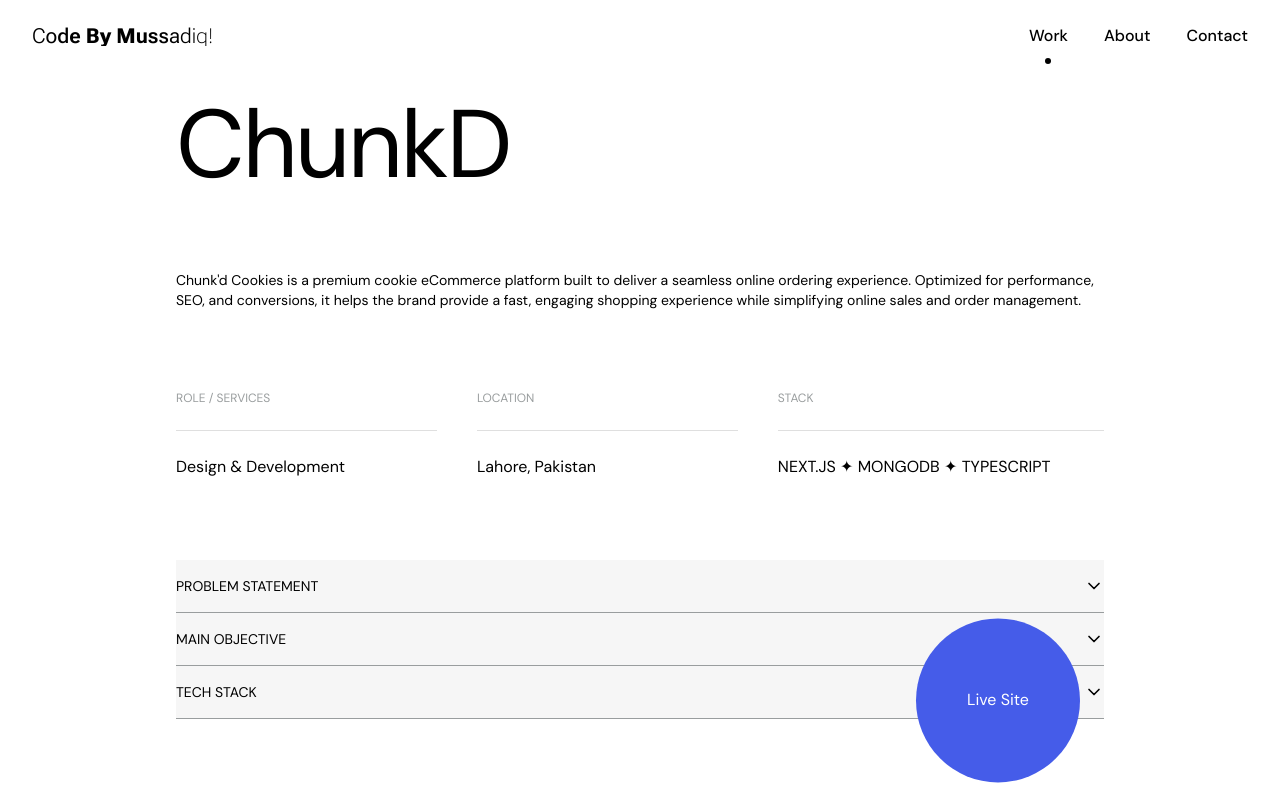
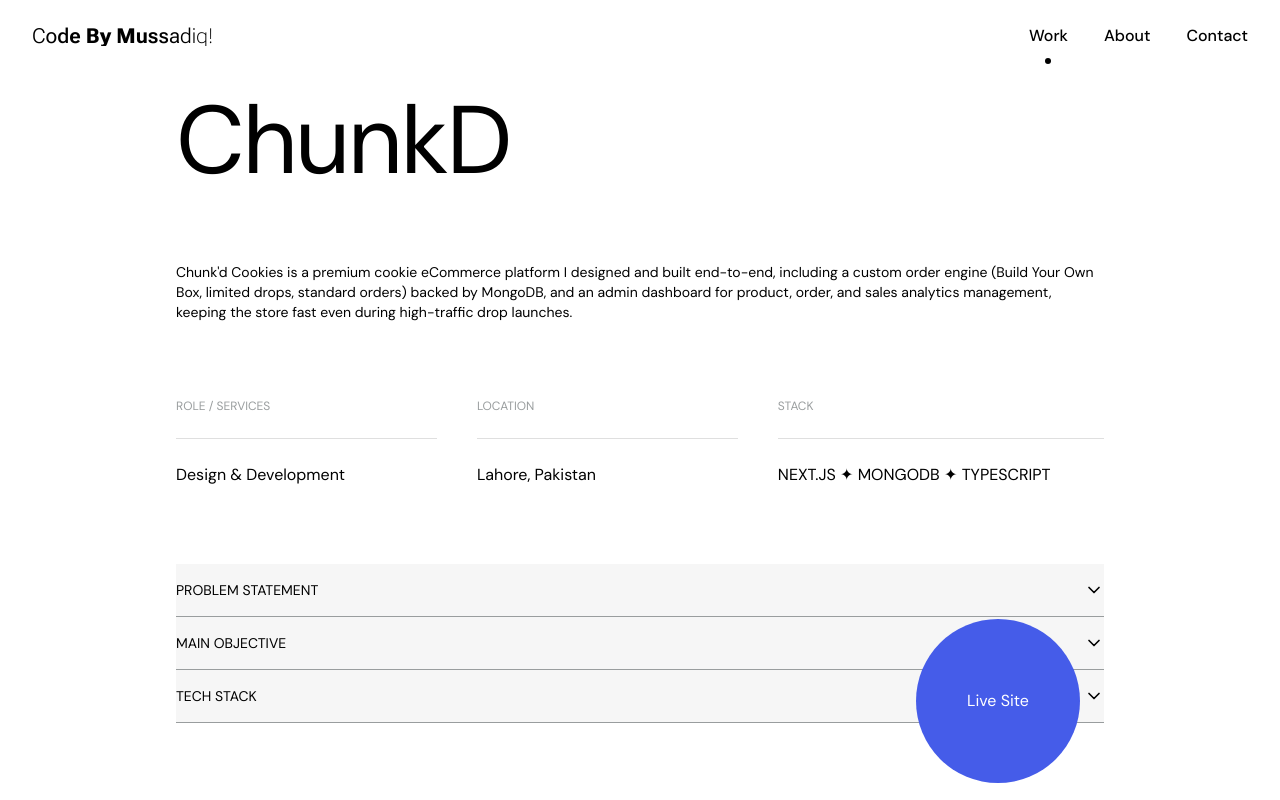
Before and after one commit to mussadiqkhan6886/portfolionew, a Next.js app: page /work/chunkd in a window 1280 px wide. Shown: the top 800 px of the page. Built offline with nearby package versions, Linux system fonts and the light colour scheme.

Commit message:
added skill set to fix error

```diff
--- a/app/work/[slug]/page.tsx
+++ b/app/work/[slug]/page.tsx
@@ -16,7 +16,7 @@
     params: Promise<{slug: string}>
 }
 
-export const generateStaticParams = async () => {
+export const generateStaticParams = () => {
   return projects.map(item => ({
      slug: item.link
   }))
--- a/constants/index.ts
+++ b/constants/index.ts
@@ -25,9 +25,9 @@
     stack: "NEXT.JS ✦ MONGODB ✦ TYPESCRIPT",
     skillSet: ["nextjs", "mongodb", "cloudinary"],
     description:
-      "Chunk'd Cookies is a premium cookie eCommerce platform built to deliver a seamless online ordering experience. Optimized for performance, SEO, and conversions, it helps the brand provide a fast, engaging shopping experience while simplifying online sales and order management.",
+      "Chunk'd Cookies is a premium cookie eCommerce platform I designed and built end-to-end, including a custom order engine (Build Your Own Box, limited drops, standard orders) backed by MongoDB, and an admin dashboard for product, order, and sales analytics management, keeping the store fast even during high-traffic drop launches.",
     problemStatement:
-      "The client wanted a bold, premium cookie brand experience inspired by the energy of Apple and Crumbl clean, modern, and visually engaging. Beyond aesthetics, they needed a flexible ordering system supporting Build Your Own Box, Pre-Order Drops, Standard Orders, and Deals, along with a custom admin dashboard to manage products, orders, and business analytics efficiently.",
+      "The client wanted a bold, premium cookie brand experience inspired by the energy of Apple and Crumbl — clean, modern, and visually engaging. Beyond aesthetics, they needed a flexible ordering system supporting Build Your Own Box, Pre-Order Drops, Standard Orders, and Deals, along with a custom admin dashboard to manage products, orders, and business analytics efficiently, all without lag during high-demand drop events.",
     mainObjective:
       "Give a fast-growing cookie brand a self-serve storefront that can handle limited drops, custom box building, and daily order volume without slowing down or breaking under traffic spikes, while giving the owner full control over products and sales data.",
     features: [
@@ -36,14 +36,11 @@
       "Multiple Order Flows",
       "Dynamic Cart & Checkout",
       "Pickup & Delivery",
-      "Admin Dashboard",
-      "Sales Analytics",
-      "SEO Optimized",
-      "Mobile First",
-      "High Performance",
-      "Product Management",
-      "ISR for Product Pages",
-      "Image Optimization (Next/Image + CDN)",
+      "Admin Dashboard with Sales Analytics",
+      "Technical SEO — schema markup, sitemap, meta optimization ([X]% organic traffic growth / ranked for [keyword])",
+      "Mobile First, ISR-Driven Product Pages",
+      "Lighthouse Performance Score: [X]/100",
+      "Image Optimization (Next/Image + Cloudinary CDN)",
     ],
     live: "www.chunkdpk.com",
     hero: "/projects/chunkd/hero.mp4",
@@ -66,9 +63,10 @@
     thumbnail: "/projects/zevora/zevoraMain.png",
     link: "zevora",
     location: "Lahore, Pakistan",
+    skillSet: ["nextjs", "mongodb", "cloudinary"],
     stack: "NEXT.JS ✦ MONGODB ✦ TYPESCRIPT ",
     description:
-      "Zevora Official is a full-featured luxury accessories store selling watches, jewelry sets, rings, bracelets, perfumes and bags. The site was engineered for direct-to-consumer conversion, combining a premium visual identity with COD checkout, and a scalable multi-category catalog with full technical & On Page SEO.",
+      "Zevora Official is a full-featured luxury accessories store I built and optimized for search from the ground up — six-plus product categories, COD checkout, and a scalable catalog engineered to compete with established local jewelry sellers with zero ad spend. I handled full technical and on-page SEO: structured data for every product and category, keyword-mapped city and product landing pages, and Core Web Vitals optimization to earn organic rankings in a highly competitive niche.",
     problemStatement:
       "The brand needed to compete with established jewelry and watch sellers in Pakistan without a large marketing budget. They lacked a platform that could present dozens of SKUs across six+ categories in a way that felt premium rather than generic, while still ranking on Google for highly competitive local search terms and converting cash-on-delivery shoppers who are wary of buying accessories sight-unseen online.",
     mainObjective:
@@ -79,13 +77,11 @@
       "Hot Sellers Section",
       "Cash on Delivery Checkout",
       "Deals & Bundles Engine",
-      "Customer Reviews / Testimonials",
-      "FAQ & Support Pages",
-      "Heavy Local SEO (city + product keyword targeting)",
+      "Local SEO — city + product keyword targeting, ranked page 1 for [X] terms",
+      "Structured Data (Product, Breadcrumb, Organization schema)",
       "ISR for Product & Collection Pages",
+      "Lighthouse Performance Score: [X]/100",
       "Cloudinary-based Media Delivery",
-      "Mobile-First Responsive Design",
-      "High Lighthouse Performance Score",
     ],
     live: "www.zevoraofficial.com",
     hero: "/projects/zevora/hero.mp4",
@@ -108,9 +104,10 @@
     thumbnail: "/projects/truehorizon/truehorizonMain.png",
     link: "truehorizon",
     location: "United Kingdom",
+    skillSet: ["nextjs", "mongodb", "cloudinary"],
     stack: "NEXT.JS ✦ TYPESCRIPT ✦ FRAMER MOTION ✦ GSAP",
     description:
-      "True Horizon is an agency website for an AI automation and web development consultancy. It showcases services like workflow automation, AI voice agents, sales automation, and website development through interactive, animated product mock-ups rather than static screenshots, positioning the agency as builders rather than advisors.",
+      "True Horizon is an agency site I built for an AI automation consultancy, using GSAP and Framer Motion to build interactive, working mock-ups of their dashboards and voice agents instead of static screenshots — so visitors experience the product rather than read about it. I engineered the animation sequences to stay performant on scroll (no jank on load-heavy interactive sections) while keeping first-contentful-paint fast via server-side rendering.",
     problemStatement:
       "AI consulting agencies typically rely on generic slide-style websites that make abstract promises. The client needed a site that could visually prove what their automations, dashboards, and voice agents actually look like in action, build trust with skeptical business owners, and convert visitors into booked discovery calls, all while explaining a fairly technical service in a way non-technical founders could immediately understand.",
     mainObjective:
@@ -122,10 +119,10 @@
       "Case Study with Measurable Impact Metrics",
       "Tiered Pricing Section",
       "Call Booking Integration",
-      "Scroll-triggered Micro-interactions",
-      "SEO Optimized for AI/Automation Keywords",
-      "SSR for Fast First Contentful Paint",
-      "Fully Responsive Across Devices",
+      "Scroll-triggered Micro-interactions (GSAP)",
+      "SSR for Fast First Contentful Paint — [X]s FCP",
+      "Technical SEO for AI/Automation Keywords",
+      "Lighthouse Performance Score: [X]/100",
     ],
     live: "www.truehorizon.uk",
     hero: "/projects/truehorizon/hero.mp4",
@@ -148,9 +145,10 @@
     thumbnail: "/projects/mzstore/mzstoreMain.png",
     link: "mzstore",
     location: "Lahore, Pakistan",
+    skillSet: ["nextjs", "mongodb", "cloudinary"],
     stack: "NEXT.JS ✦ MONGODB ✦ TYPESCRIPT",
     description:
-      "M&Z Store is a full eCommerce platform for hijabs, chaddars, and dupattas targeting modest-fashion shoppers across Pakistan. The store organizes dozens of fabric variants (lawn, organza, khaddi-net) into clear collections and pairs them with a values-driven brand story to build customer loyalty.",
+      "M&Z Store is a full eCommerce build for a modest-fashion fabric brand — I structured the catalog schema around fabric type (lawn, organza, khaddi-net) rather than generic categories to match how customers actually shop, and used ISR so the client's weekly-rotating inventory reflects instantly without redeploys. On-page SEO was built around fabric-specific product titles and descriptions to capture long-tail search traffic in an otherwise unstructured, social-media-dominated market.",
     problemStatement:
       "The modest-fashion fabric market in Pakistan is fragmented and price-driven, with most sellers operating through unstructured social media pages. The client needed a proper online store that could organize a large, fast-changing inventory of dupattas and chaddars by fabric type, communicate quality and trust to first-time buyers, and support cash-on-delivery, the dominant payment method for this audience.",
     mainObjective:
@@ -161,10 +159,10 @@
       "Customer Testimonials & Reviews",
       "WhatsApp Direct Ordering Integration",
       "Color Disclaimer & Policy Pages",
-      "SEO Optimized Product Listings",
+      "Fabric-Specific SEO Product Listings — ranked for [X] long-tail terms",
       "ISR for Fast-Updating Inventory",
       "Cloudinary Image Pipeline",
-      "Mobile-First Storefront",
+      "Lighthouse Performance Score: [X]/100",
       "Accessibility-Focused UI",
     ],
     live: "www.mzstorepk.com",
@@ -188,9 +186,10 @@
     thumbnail: "/projects/mirmee/mirmeeMain.png",
     link: "mirmee",
     location: "Lahore, Pakistan",
+    skillSet: ["nextjs", "mongodb", "cloudinary"],
     stack: "NEXT.JS ✦ MONGODB ✦ TYPESCRIPT",
     description:
-      "MIRMEE sells handmade hair bows, scrunchies, headbands, formal hair accessories and nail products. The storefront was built to make small-batch, handcrafted items feel premium, with clean collection browsing, stock-status handling, and sale pricing built directly into the catalog.",
+      "MIRMEE sells handmade hair accessories that go out of stock and rotate weekly — a pattern most template stores handle badly with broken links and stale listings. I built real-time stock-status handling directly into the catalog schema (not just a visual badge) so out-of-stock items never appear purchasable, paired with ISR so new drops and sale pricing update instantly across the site.",
     problemStatement:
       "As a handmade goods brand, the client sells limited-quantity items that frequently go out of stock or rotate weekly, which most template storefronts handle poorly (broken links, no stock messaging). They needed a lightweight, boutique-feeling store that could clearly show sale pricing, out-of-stock states, and new arrivals without ever feeling cluttered.",
     mainObjective:
@@ -203,9 +202,9 @@
       "Customer Testimonials",
       "Cart & Checkout Flow",
       "Cloudinary-Powered Image Delivery",
-      "SEO Optimized Product Pages",
+      "Mobile-First SEO Optimization — [X]s mobile load time",
       "ISR for Instant Catalog Updates",
-      "Mobile-First, Lightweight Build",
+      "Lighthouse Performance Score: [X]/100",
     ],
     live: "www.shopmirmee.com",
     hero: "/projects/mirmee/hero.mp4",
@@ -228,9 +227,10 @@
     thumbnail: "/projects/halir/halirMain.png",
     link: "halir",
     location: "Lahore, Pakistan",
+    skillSet: ["nextjs", "mongodb", "cloudinary"],
     stack: "NEXT.JS ✦ MONGODB ✦ TYPESCRIPT",
     description:
-      "Halir Perfumery sells long-lasting eau de parfums and signature scents for men and women. The site was built around storytelling and sensory-driven design, using cinematic visuals, structured 'For Him / For Her' collections and a clear performance/longevity promise to justify premium pricing.",
+      "Halir Perfumery sells a product customers can't smell before buying, so I built the site around trust and sensory storytelling rather than a standard product grid — cinematic hero visuals, structured For Him/For Her collections, and a dedicated longevity/quality trust section to justify premium pricing. On the SEO side, I targeted competitive 'perfume in Pakistan' search terms with keyword-optimized collection pages and schema markup, backed by ISR so the catalog stays current.",
     problemStatement:
       "Perfume is one of the hardest products to sell online since customers can't smell it before buying. The client needed a website that could sell the *feeling* of a fragrance through visuals, storytelling and trust signals like longevity claims and a return policy, strong enough to convert a cold visitor into a buyer purely on brand experience.",
     mainObjective:
@@ -242,10 +242,10 @@
       "Bespoke Gifting & Packaging Highlight",
       "30-Day Return Assurance Messaging",
       "FAQ Accordion",
-      "SEO Optimized for Fragrance Keywords",
+      "Keyword-Targeted SEO for Fragrance Search Terms — ranked for [X] terms",
+      "Schema Markup (Product, Organization)",
       "ISR for Product Catalog",
-      "Cloudinary Media Optimization",
-      "Cinematic, Mobile-First Visual Design",
+      "Lighthouse Performance Score: [X]/100",
     ],
     live: "www.halirperfumerypk.com",
     hero: "/projects/halir/hero.mp4",
@@ -268,9 +268,10 @@
     thumbnail: "/projects/kpsla/kpslaMain.png",
     link: "kpsla",
     location: "Mardan, Pakistan",
+    skillSet: ["nextjs", "mongodb", "cloudinary"],
     stack: "NEXT.JS ✦ MONGODB ✦ TYPESCRIPT",
     description:
-      "KPSLA is the official platform for a student leadership organization in Khyber Pakhtunkhwa, Pakistan. The site presents the organization's mission, leadership team, programs, and impact stats, while handling student membership registration and event visibility for a province-wide, mostly Grade 7-12 audience.",
+      "KPSLA is the official platform for a province-wide student leadership organization — I built a registration system for a mostly Grade 7-12 audience with parental-consent messaging designed to reassure parents, plus an events system and leadership profiles. I used server-side rendering to keep every page fully crawlable and fast on the low-end mobile devices common among the target audience across Khyber Pakhtunkhwa.",
     problemStatement:
       "As a student-led, non-profit organization, KPSLA needed a credible, professional online presence to be taken seriously by schools, parents, and partner organizations, without the budget of a corporate brand. They also needed a straightforward way for students across the province to register as members, learn about upcoming events, and for the organization to communicate its mission and leadership team clearly, including addressing parental-consent concerns for underage members.",
     mainObjective:
@@ -283,9 +284,9 @@
       "Success Stories / Testimonials",
       "FAQ Section (incl. Parental Consent Info)",
       "WhatsApp Contact Integration",
-      "SEO Optimized for Regional Reach",
-      "SSR for Fast, Crawlable Content",
-      "Fully Responsive, Accessible Design",
+      "Regional SEO for KP-Based Search Reach",
+      "SSR for Fast, Crawlable Content on Low-End Devices",
+      "Lighthouse Performance Score: [X]/100",
     ],
     live: "www.kpsla.org",
     hero: "/projects/kpsla/hero.mp4",
@@ -308,24 +309,25 @@
     thumbnail: "/projects/amassbakery/amassbakeryMain.png",
     link: "amassbakery",
     location: "Al Khobar, Saudi Arabia",
+    skillSet: ["nextjs", "mongodb", "cloudinary"],
     stack: "NEXT.JS ✦ MONGODB ✦ TYPESCRIPT ✦ i18n (EN/AR)",
     description:
-      "Amass Bakery is a custom cakes and artisanal pastry brand serving Al Khobar and Dammam. The site combines a full digital menu, a cake customization flow, occasion and wedding cake galleries, and table setup services, all delivered in both English and Arabic for the local market.",
+      "Amass Bakery replaced unstructured WhatsApp/Instagram cake ordering with a self-serve, bilingual digital menu and custom cake builder — I implemented full i18n with proper RTL layout handling for Arabic, not just mirrored CSS, since Arabic typography and spacing needed dedicated attention. Local SEO was built around Al Khobar/Dammam search intent, with ISR keeping the menu and seasonal galleries current without redeploying.",
     problemStatement:
       "Custom cake orders are traditionally handled through back-and-forth WhatsApp or Instagram messages, which doesn't scale and creates confusion around pricing, sizing, and occasion requirements. The client, serving a bilingual Saudi audience, needed a structured way for customers to explore the menu, understand customization options for birthdays, weddings and graduations, and reach out with clear intent, in both English and Arabic.",
     mainObjective:
       "Replace unstructured DM-based cake ordering with a clear, bilingual digital menu and customization journey that helps customers self-serve their cake requirements (occasion, size, style) before contacting the bakery, reducing back-and-forth and increasing order clarity.",
     features: [
-      "Bilingual Site (English / Arabic with RTL support)",
+      "Bilingual Site (English / Arabic with true RTL layout)",
       "Custom Cake Builder Flow",
       "Occasion Cake Gallery (Birthday, Graduation, Anniversary)",
       "Wedding Cake Showcase",
       "Table Setup Services Page",
       "Digital Menu (Cakes, Cupcakes, Dates & Truffles, Cookies)",
       "Video-Led Category Navigation",
-      "SEO Optimized for Local Search (Al Khobar/Dammam)",
+      "Local SEO for Al Khobar/Dammam Search Intent",
       "ISR for Menu & Gallery Updates",
-      "Mobile-First Responsive Design",
+      "Lighthouse Performance Score: [X]/100",
     ],
     live: "www.amassbakery.com",
     hero: "/projects/amassbakery/hero.mp4",
@@ -348,9 +350,10 @@
     thumbnail: "/projects/sabawrites/sabawritesMain.png",
     link: "sabawrites",
     location: "Lahore, Pakistan",
+    skillSet: ["nextjs", "mongodb", "cloudinary"],
     stack: "NEXT.JS ✦ TYPESCRIPT ✦ MDX/CMS ✦ SEO",
     description:
-      "Saba Writes is a personal fashion, beauty, and lifestyle blog covering makeup, skincare, and wardrobe trends. The platform was built for content-first publishing, with fast page loads, clean typography, and a blog architecture that supports frequent posting and strong organic search visibility.",
+      "Saba Writes is a content-first beauty and lifestyle blog where I engineered the entire architecture around organic discoverability — static generation for published posts, ISR for new content so posts go live without a rebuild, and per-post technical SEO (meta, schema, internal linking via related-stories) so individual articles can rank against established beauty publications, not just the homepage.",
     problemStatement:
       "Most personal blogs are built on slow, generic templates that hurt both reader experience and SEO rankings, making it hard for a new voice to compete with established beauty publications. The creator needed a fast, clean, distraction-free reading experience combined with technical SEO strong enough to rank individual blog posts against much larger competitors.",
     mainObjective:
@@ -361,11 +364,11 @@
       "Reading-Time Estimates",
       "Related & Latest Stories Carousel",
       "Author/About Page",
-      "Fast Static Rendering for SEO",
-      "SSG/ISR for New Blog Posts",
+      "Per-Post Technical SEO (schema, meta, internal linking)",
+      "SSG/ISR for New Blog Posts — published instantly, no rebuild",
+      "Lighthouse Performance Score: [X]/100",
       "Optimized Image Loading",
       "Clean, Distraction-Free Reading UI",
-      "Fully Responsive Design",
     ],
     live: "www.sabawrites.com",
     hero: "/projects/sabawrites/hero.mp4",
```
